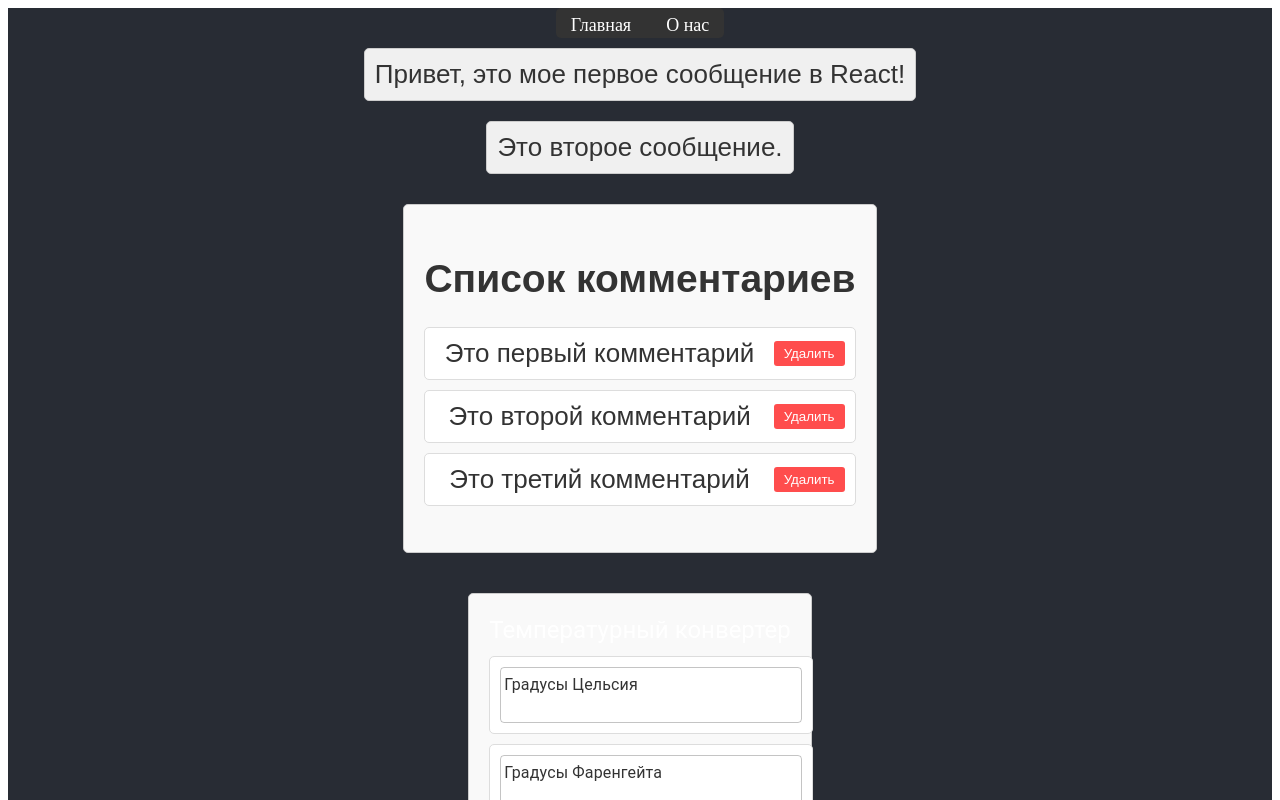
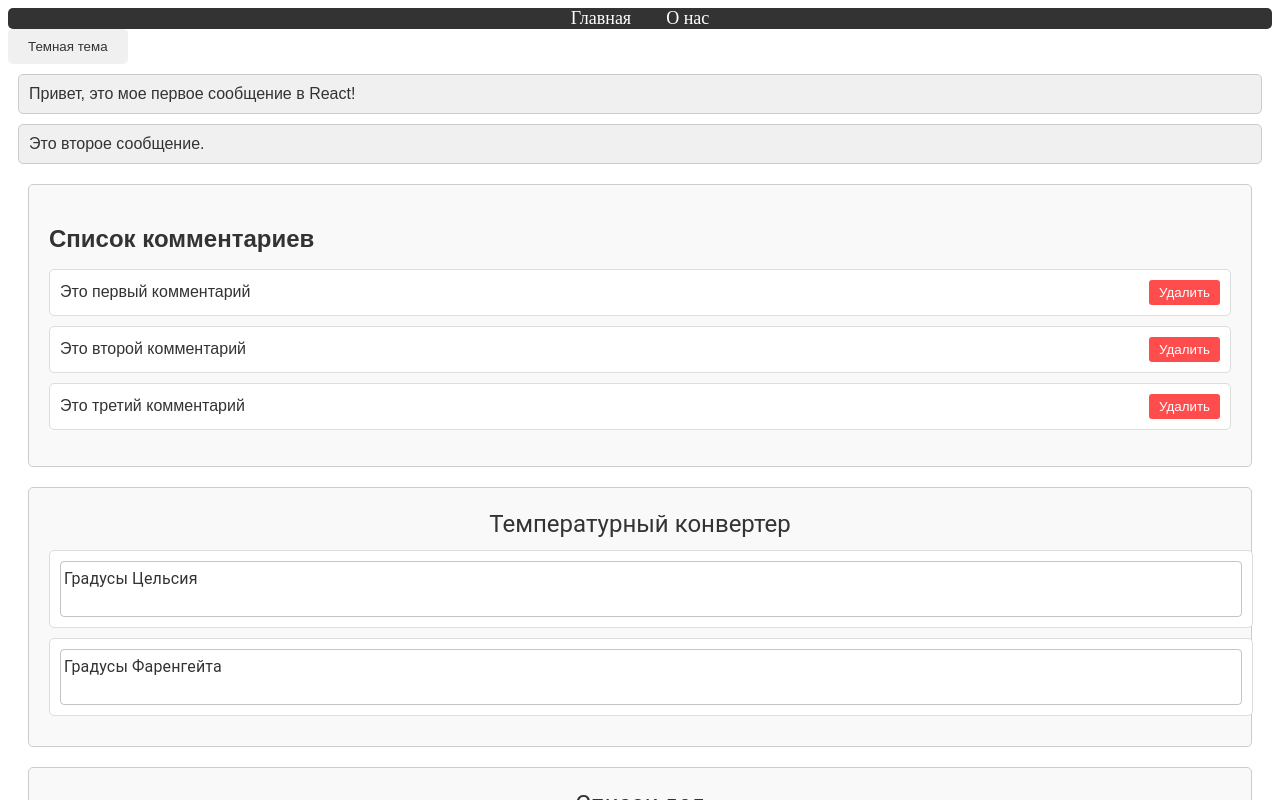
Before and after one commit to Ikul23/React, a React (Create React App) app in the folder react-ht/: page / in a window 1280 px wide. Shown: the top 800 px of the page. Built offline with nearby package versions, Linux system fonts and the light colour scheme.

Commit message:
HT5 added in React App

```diff
--- a/react-ht/package.json
+++ b/react-ht/package.json
@@ -7,12 +7,14 @@
     "@emotion/styled": "^11.14.0",
     "@mui/icons-material": "^6.4.8",
     "@mui/material": "^6.4.8",
+    "@reduxjs/toolkit": "^2.6.1",
     "@testing-library/dom": "^10.4.0",
     "@testing-library/jest-dom": "^6.6.3",
     "@testing-library/react": "^16.2.0",
     "@testing-library/user-event": "^13.5.0",
     "react": "^19.0.0",
     "react-dom": "^19.0.0",
+    "react-redux": "^9.2.0",
     "react-router-dom": "^7.3.0",
     "react-scripts": "5.0.1",
     "web-vitals": "^2.1.4"
--- a/react-ht/src/App.css
+++ b/react-ht/src/App.css
@@ -1,41 +1,15 @@
+/* Светлая тема (по умолчанию) */
 .App {
-  text-align: center;
+  background-color: #fff;
+  color: #333;
 }
 
-.App-logo {
-  height: 40vmin;
-  pointer-events: none;
+/* Темная тема */
+.App.dark {
+  background-color: #333;
+  color: #fff;
 }
 
-@media (prefers-reduced-motion: no-preference) {
-  .App-logo {
-    animation: App-logo-spin infinite 20s linear;
-  }
-}
-
-.App-header {
-  background-color: #282c34;
-  min-height: 100vh;
-  display: flex;
-  flex-direction: column;
-  align-items: center;
-  justify-content: center;
-  font-size: calc(10px + 2vmin);
-  color: white;
-}
-
-.App-link {
-  color: #61dafb;
-}
-
-@keyframes App-logo-spin {
-  from {
-    transform: rotate(0deg);
-  }
-  to {
-    transform: rotate(360deg);
-  }
-}
 /* Стили для навигации */
 nav ul {
   padding: 0;
--- a/react-ht/src/App.js
+++ b/react-ht/src/App.js
@@ -1,17 +1,21 @@
 import React from 'react';
 import { BrowserRouter as Router, Routes, Route, Link } from 'react-router-dom';
+import { useSelector } from 'react-redux';
 import HomePage from './HomePage';
 import AboutPage from './AboutPage';
 import Message from './Message';
 import CommentsList from './CommentsList';
 import TemperatureConverter from './TemperatureConverter';
 import TodoList from './TodoList';
+import ThemeToggle from './ThemeToggle';
 import './App.css';
 
 function App() {
+  const isDarkTheme = useSelector((state) => state.theme.isDarkTheme);
+
   return (
     <Router>
-      <div className="App">
+      <div className={`App ${isDarkTheme ? 'dark' : ''}`}>
         <header className="App-header">
           {/* Навигационное меню */}
           <nav>
@@ -29,6 +33,9 @@ function App() {
             </ul>
           </nav>
 
+          {/* Переключатель темы */}
+          <ThemeToggle />
+
           {/* Маршруты */}
           <Routes>
             <Route
@@ -38,7 +45,7 @@ function App() {
                   <Message text="Привет, это мое первое сообщение в React!" />
                   <Message text="Это второе сообщение." />
                   <CommentsList />
-                  <TemperatureConverter />
+                  <TemperatureConverter /> {/* Добавлен TemperatureConverter */}
                   <TodoList />
                 </>
               }
--- /dev/null
+++ b/react-ht/src/ThemeToggle.js
@@ -0,0 +1,28 @@
+import React from 'react';
+import { useDispatch, useSelector } from 'react-redux';
+import { toggleTheme } from './themeSlice';
+
+const ThemeToggle = () => {
+  const dispatch = useDispatch();
+  const isDarkTheme = useSelector((state) => state.theme.isDarkTheme);
+
+  return (
+    <div>
+      <button
+        onClick={() => dispatch(toggleTheme())}
+        style={{
+          padding: '10px 20px',
+          backgroundColor: isDarkTheme ? '#333' : '#f0f0f0',
+          color: isDarkTheme ? '#fff' : '#333',
+          border: 'none',
+          borderRadius: '5px',
+          cursor: 'pointer',
+        }}
+      >
+        {isDarkTheme ? 'Светлая тема' : 'Темная тема'}
+      </button>
+    </div>
+  );
+};
+
+export default ThemeToggle;
--- a/react-ht/src/index.js
+++ b/react-ht/src/index.js
@@ -1,17 +1,19 @@
 import React from 'react';
-import ReactDOM from 'react-dom/client';
+import { createRoot } from 'react-dom/client'; // Используем createRoot
+import { Provider } from 'react-redux';
+import { store } from './store';
+import App from './App';
 import './index.css';
-import App from './App';
-import reportWebVitals from './reportWebVitals';
 
-const root = ReactDOM.createRoot(document.getElementById('root'));
+// Находим корневой элемент
+const container = document.getElementById('root');
+
+// Создаем корневой рендер
+const root = createRoot(container);
+
+// Рендерим приложение
 root.render(
-  <React.StrictMode>
+  <Provider store={store}>
     <App />
-  </React.StrictMode>
+  </Provider>
 );
-
-// If you want to start measuring performance in your app, pass a function
-// to log results (for example: reportWebVitals(console.log))
-// or send to an analytics endpoint. Learn more: https://bit.ly/CRA-vitals
-reportWebVitals();
--- /dev/null
+++ b/react-ht/src/store.js
@@ -0,0 +1,8 @@
+import { configureStore } from '@reduxjs/toolkit';
+import themeReducer from './themeSlice';
+
+export const store = configureStore({
+  reducer: {
+    theme: themeReducer,
+  },
+});
--- /dev/null
+++ b/react-ht/src/themeSlice.js
@@ -0,0 +1,16 @@
+import { createSlice } from '@reduxjs/toolkit';
+
+const themeSlice = createSlice({
+  name: 'theme',
+  initialState: {
+    isDarkTheme: false, // По умолчанию светлая тема
+  },
+  reducers: {
+    toggleTheme: (state) => {
+      state.isDarkTheme = !state.isDarkTheme;
+    },
+  },
+});
+
+export const { toggleTheme } = themeSlice.actions;
+export default themeSlice.reducer;
```
Also changed, not shown: 1 other file (tests, documents, lock files or other folders).
